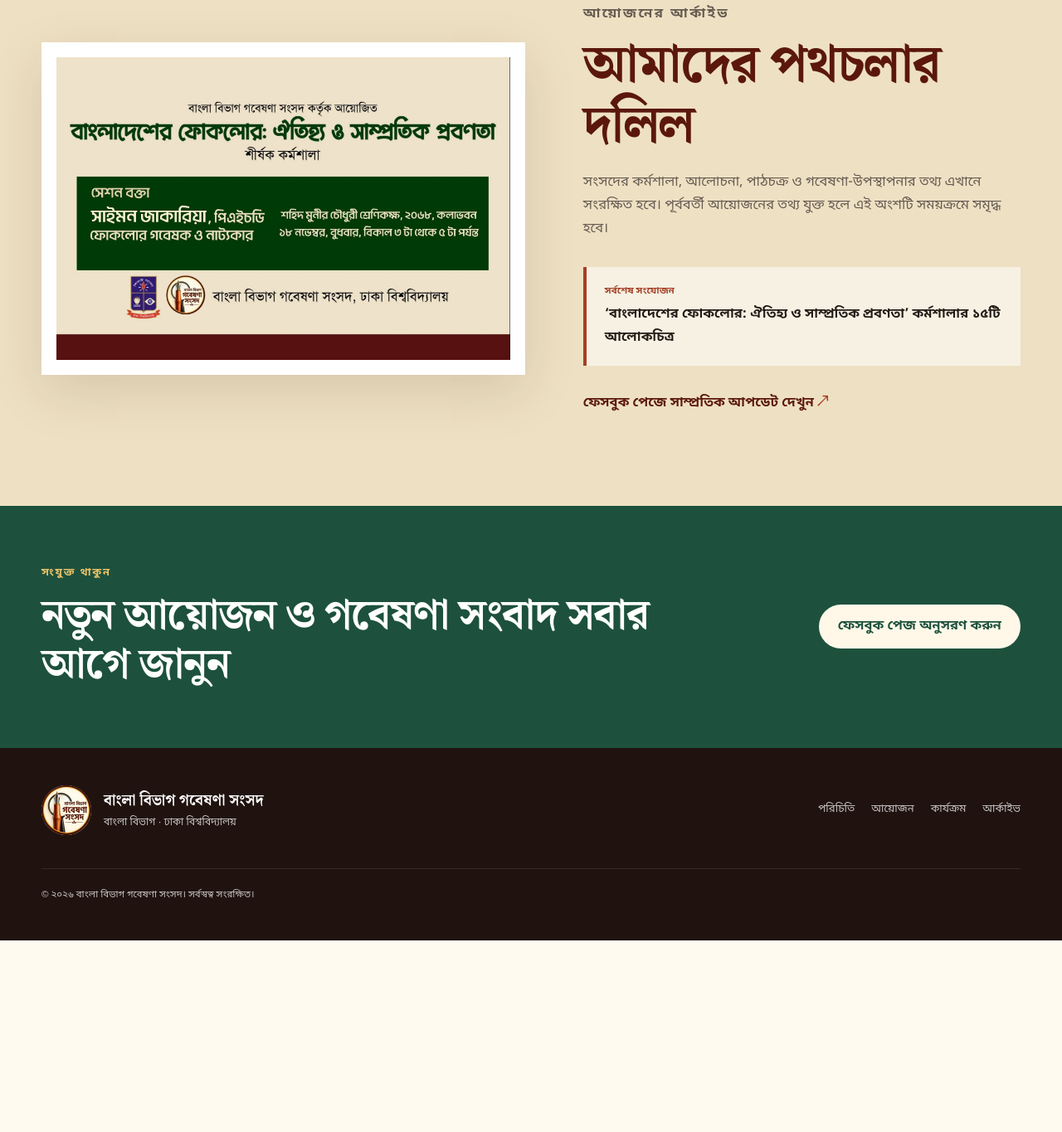
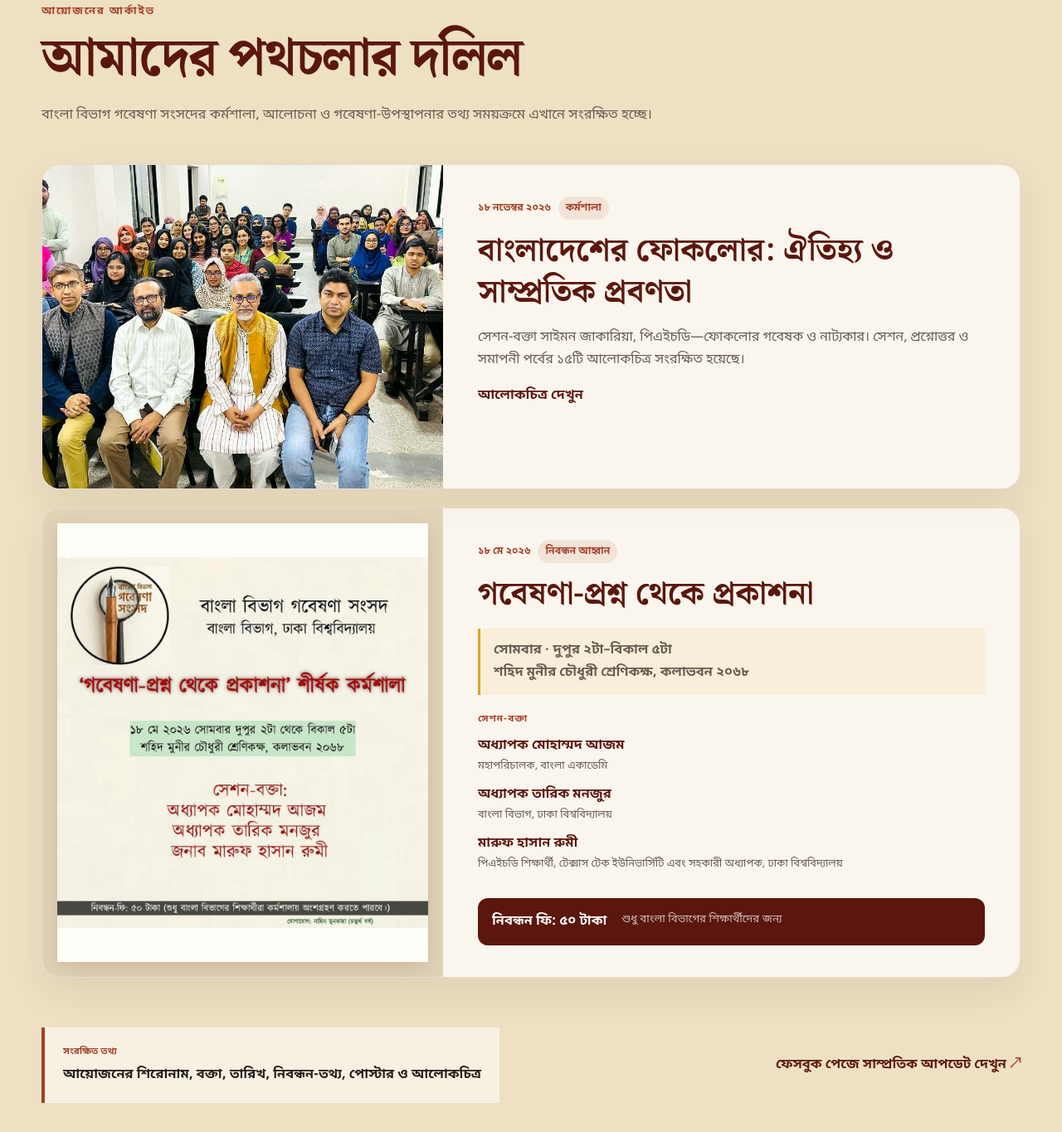
Before and after one commit to izobayer/bangla-gobeshona-sangsad, a plain HTML site: page index.html in a window 1280 px wide. Shown: the part 6213-7578 px from the top of the page at 83% size. Before the commit the page ends 7347 px from the top, so only its background shows below. Drawn offline with Linux system fonts and the light colour scheme.

Commit message:
Add previous research workshop to archive

```diff
--- a/index.html
+++ b/index.html
@@ -230,17 +230,52 @@
     </section>
 
     <section id="archive" class="section archive-section">
-      <div class="container archive-grid">
-        <div class="archive-image reveal">
-          <img src="assets/workshop-poster.png" alt="বাংলাদেশের ফোকলোর কর্মশালার বিস্তারিত পোস্টার">
-        </div>
-        <div class="archive-copy reveal">
+      <div class="container">
+        <div class="archive-heading reveal">
           <p class="kicker">আয়োজনের আর্কাইভ</p>
           <h2>আমাদের পথচলার দলিল</h2>
-          <p>সংসদের কর্মশালা, আলোচনা, পাঠচক্র ও গবেষণা-উপস্থাপনার তথ্য এখানে সংরক্ষিত হবে। পূর্ববর্তী আয়োজনের তথ্য যুক্ত হলে এই অংশটি সময়ক্রমে সমৃদ্ধ হবে।</p>
+          <p>বাংলা বিভাগ গবেষণা সংসদের কর্মশালা, আলোচনা ও গবেষণা-উপস্থাপনার তথ্য সময়ক্রমে এখানে সংরক্ষিত হচ্ছে।</p>
+        </div>
+
+        <div class="archive-list">
+          <article class="archive-card reveal">
+            <a class="archive-card-media" href="#gallery" aria-label="ফোকলোর কর্মশালার আলোকচিত্র দেখুন">
+              <img src="assets/gallery/folklore-workshop-14.jpg" alt="ফোকলোর কর্মশালা শেষে অতিথি, আয়োজক ও অংশগ্রহণকারীদের দলীয় আলোকচিত্র" loading="lazy">
+            </a>
+            <div class="archive-card-body">
+              <div class="archive-meta"><time datetime="2026-11-18">১৮ নভেম্বর ২০২৬</time><span>কর্মশালা</span></div>
+              <h3>বাংলাদেশের ফোকলোর: ঐতিহ্য ও সাম্প্রতিক প্রবণতা</h3>
+              <p>সেশন-বক্তা সাইমন জাকারিয়া, পিএইচডি—ফোকলোর গবেষক ও নাট্যকার। সেশন, প্রশ্নোত্তর ও সমাপনী পর্বের ১৫টি আলোকচিত্র সংরক্ষিত হয়েছে।</p>
+              <a class="text-link" href="#gallery">আলোকচিত্র দেখুন</a>
+            </div>
+          </article>
+
+          <article class="archive-card reveal">
+            <div class="archive-card-media poster-media">
+              <img src="assets/research-question-to-publication-poster.jpg" alt="গবেষণা-প্রশ্ন থেকে প্রকাশনা কর্মশালার নিবন্ধন আহ্বানের পোস্টার" loading="lazy">
+            </div>
+            <div class="archive-card-body">
+              <div class="archive-meta"><time datetime="2026-05-18">১৮ মে ২০২৬</time><span>নিবন্ধন আহ্বান</span></div>
+              <h3>গবেষণা-প্রশ্ন থেকে প্রকাশনা</h3>
+              <p class="archive-schedule">সোমবার · দুপুর ২টা–বিকাল ৫টা<br>শহিদ মুনীর চৌধুরী শ্রেণিকক্ষ, কলাভবন ২০৬৮</p>
+              <div class="archive-speakers">
+                <span>সেশন-বক্তা</span>
+                <strong>অধ্যাপক মোহাম্মদ আজম</strong><small>মহাপরিচালক, বাংলা একাডেমি</small>
+                <strong>অধ্যাপক তারিক মনজুর</strong><small>বাংলা বিভাগ, ঢাকা বিশ্ববিদ্যালয়</small>
+                <strong>মারুফ হাসান রুমী</strong><small>পিএইচডি শিক্ষার্থী, টেক্সাস টেক ইউনিভার্সিটি এবং সহকারী অধ্যাপক, ঢাকা বিশ্ববিদ্যালয়</small>
+              </div>
+              <div class="archive-registration">
+                <strong>নিবন্ধন ফি: ৫০ টাকা</strong>
+                <span>শুধু বাংলা বিভাগের শিক্ষার্থীদের জন্য</span>
+              </div>
+            </div>
+          </article>
+        </div>
+
+        <div class="archive-footer reveal">
           <div class="archive-note">
-            <span>সর্বশেষ সংযোজন</span>
-            <strong>‘বাংলাদেশের ফোকলোর: ঐতিহ্য ও সাম্প্রতিক প্রবণতা’ কর্মশালার ১৫টি আলোকচিত্র</strong>
+            <span>সংরক্ষিত তথ্য</span>
+            <strong>আয়োজনের শিরোনাম, বক্তা, তারিখ, নিবন্ধন-তথ্য, পোস্টার ও আলোকচিত্র</strong>
           </div>
           <a class="text-link" href="https://www.facebook.com/profile.php?id=61596001335645" target="_blank" rel="noopener">ফেসবুক পেজে সাম্প্রতিক আপডেট দেখুন <span>↗</span></a>
         </div>
--- a/styles.css
+++ b/styles.css
@@ -168,10 +168,29 @@ button, input { font: inherit; }
 .activity-grid p { margin: 0; color: var(--muted); font-size: .88rem; }
 
 .archive-section { background: #eee0c3; }
-.archive-grid { display: grid; grid-template-columns: 1.05fr .95fr; align-items: center; gap: 70px; }
-.archive-image { position: relative; padding: 18px; background: #fff; box-shadow: var(--shadow); transform: rotate(-1.5deg); }
-.archive-image img { width: 100%; }
-.archive-copy > p { font-size: 1.03rem; }
+.archive-heading { max-width: 800px; margin-bottom: 45px; }
+.archive-heading h2 { margin: 0; color: var(--maroon); font-family: var(--serif); font-size: clamp(2.5rem, 5vw, 4.7rem); line-height: 1.12; letter-spacing: -.025em; }
+.archive-heading > p:last-child { color: var(--muted); font-size: 1.03rem; }
+.archive-list { display: grid; gap: 22px; }
+.archive-card { display: grid; grid-template-columns: minmax(300px, .82fr) 1.18fr; overflow: hidden; border: 1px solid rgba(91,23,13,.12); border-radius: 22px; background: rgba(255,255,255,.7); box-shadow: 0 18px 45px rgba(57,34,15,.08); }
+.archive-card-media { min-height: 390px; background: #d9c9a9; }
+.archive-card-media img { width: 100%; height: 100%; object-fit: cover; }
+.archive-card-media:not(.poster-media) img { object-position: center; }
+.archive-card-media.poster-media { padding: 18px; background: #e2d3b7; }
+.archive-card-media.poster-media img { object-fit: contain; background: #fffdf7; box-shadow: 0 8px 24px rgba(57,34,15,.14); }
+.archive-card-body { padding: 38px 42px; }
+.archive-meta { display: flex; flex-wrap: wrap; align-items: center; gap: 9px; margin-bottom: 13px; color: var(--rust); font-size: .75rem; font-weight: 800; }
+.archive-meta span { padding: 4px 9px; border-radius: 999px; background: rgba(165,63,37,.1); }
+.archive-card h3 { margin: 0 0 14px; color: var(--maroon); font-family: var(--serif); font-size: clamp(1.7rem, 3vw, 2.5rem); line-height: 1.3; }
+.archive-card-body > p { color: var(--muted); }
+.archive-schedule { padding: 13px 16px; border-left: 3px solid var(--gold); background: rgba(224,163,43,.1); font-weight: 600; }
+.archive-speakers { display: grid; margin-top: 20px; }
+.archive-speakers > span { margin-bottom: 8px; color: var(--rust); font-size: .72rem; font-weight: 800; letter-spacing: .08em; text-transform: uppercase; }
+.archive-speakers strong { color: var(--maroon); }
+.archive-speakers small { margin-bottom: 10px; color: var(--muted); font-size: .8rem; }
+.archive-registration { display: flex; flex-wrap: wrap; gap: 8px 18px; margin-top: 20px; padding: 15px 17px; border-radius: 12px; color: #fff; background: var(--maroon); }
+.archive-registration span { color: rgba(255,255,255,.72); font-size: .83rem; }
+.archive-footer { display: flex; align-items: center; justify-content: space-between; gap: 30px; margin-top: 28px; }
 .archive-note { display: grid; gap: 5px; margin: 32px 0; padding: 20px 22px; border-left: 4px solid var(--rust); background: rgba(255,255,255,.55); }
 .archive-note span { color: var(--rust); font-size: .7rem; font-weight: 800; text-transform: uppercase; }
 .text-link { color: var(--maroon); font-weight: 800; }
@@ -202,7 +221,7 @@ button, input { font: inherit; }
   .primary-nav a { padding: 12px 8px; border-bottom: 1px solid var(--line); }
   .primary-nav .nav-cta { margin-top: 10px; border: 0; text-align: center; }
   .hero { min-height: auto; }
-  .hero-grid, .about-grid, .archive-grid { grid-template-columns: 1fr; }
+  .hero-grid, .about-grid { grid-template-columns: 1fr; }
   .hero-grid { padding-block: 75px; }
   .hero-mark { width: min(560px, 92%); margin: 0 auto; order: -1; }
   .about-grid { gap: 35px; }
@@ -232,7 +251,11 @@ button, input { font: inherit; }
   .schedule-card div { grid-template-columns: 1fr; gap: 3px; }
   .fee-grid article.featured { transform: none; }
   .contact-list { grid-template-columns: 1fr; }
-  .archive-grid { gap: 45px; }
+  .archive-card { grid-template-columns: 1fr; }
+  .archive-card-media { min-height: 320px; }
+  .archive-card-media.poster-media { min-height: auto; }
+  .archive-card-body { padding: 28px; }
+  .archive-footer { align-items: flex-start; flex-direction: column; gap: 0; }
   .gallery-grid { grid-template-columns: 1fr 1fr; grid-auto-rows: 155px; gap: 8px; }
   .gallery-item-wide { grid-column: span 2; }
   .gallery-item-tall { grid-row: span 2; }
```
Also changed, not shown: assets/research-question-to-publication-poster.jpg (added).
